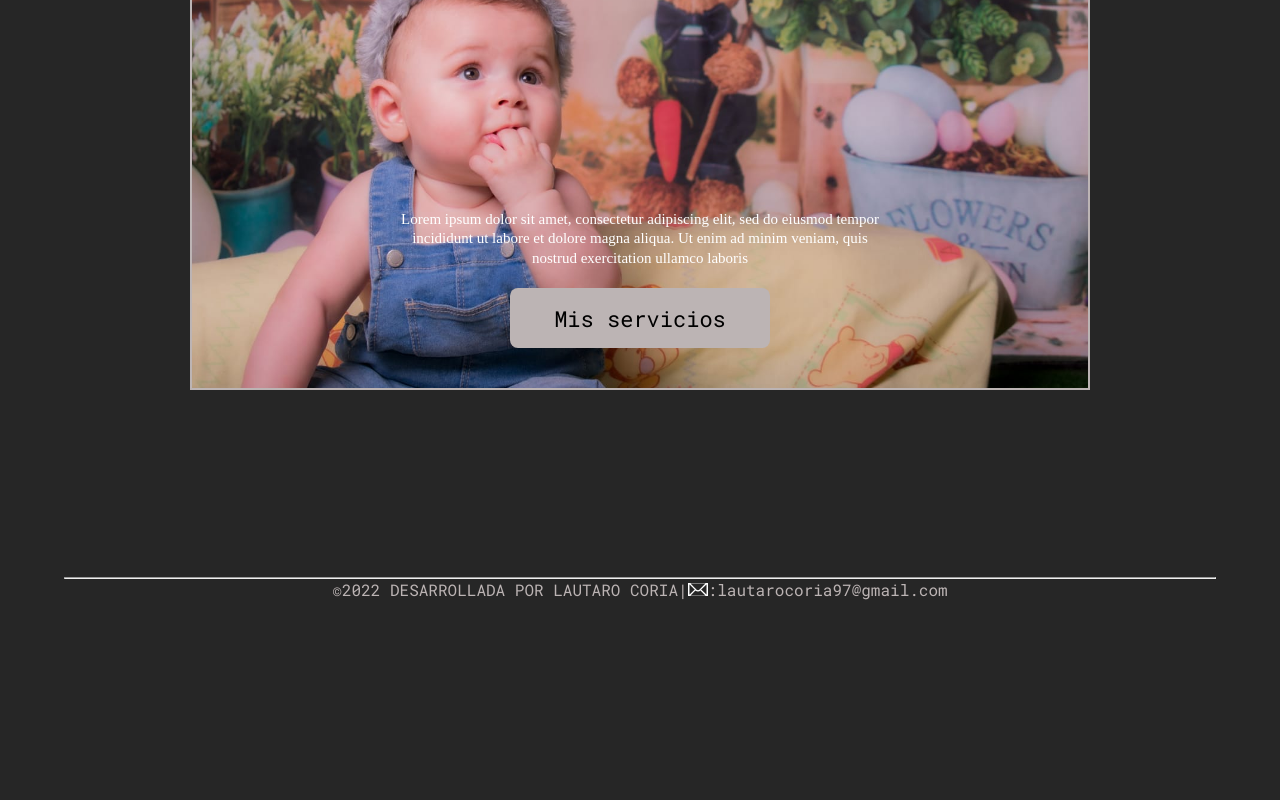
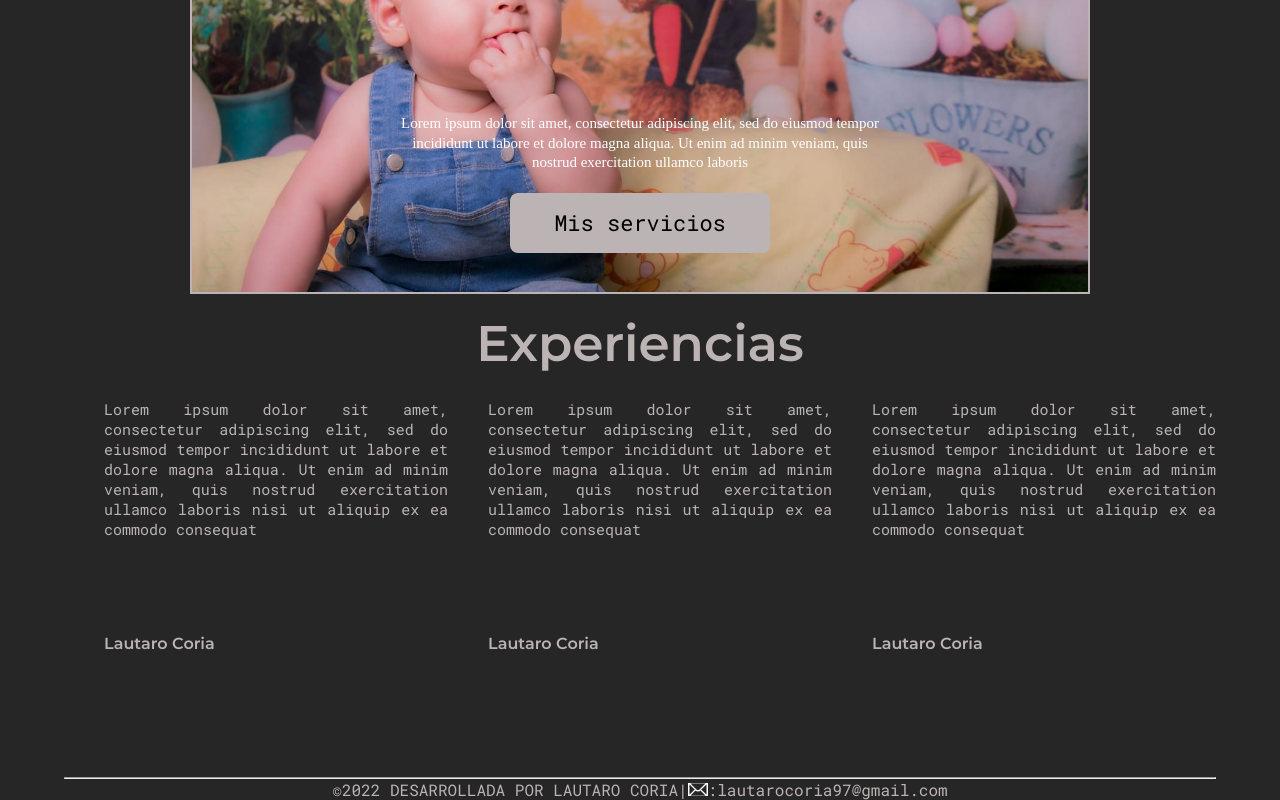
Before and after one commit to lautacoria18/gc-fotos, a React (Create React App) app: page / in a window 1280 px wide. Shown: the part 471-1271 px from the top of the page. Before the commit the page ends 1071 px from the top, so only its background shows below. Built offline with nearby package versions, Linux system fonts and the light colour scheme.

Commit message:
Experiencias a medias

```diff
--- /dev/null
+++ b/src/components/HeroSection.css
@@ -0,0 +1,32 @@
+.experiencias {
+  margin-top: 60px;
+}
+
+.block-experiencias {
+  display: flex;
+  text-align: center;
+}
+
+.title-exp {
+  font-size: 5rem;
+}
+.container-exp {
+  margin-left: 30px;
+  margin-top: 20px;
+  width: 15cm;
+  height: 250px;
+}
+
+.text-exp {
+  margin-left: 10px;
+  margin-top: 5px;
+  font-size: 1.5em;
+  text-align: justify;
+}
+
+.name-exp {
+  margin-top: 95px;
+  margin-left: 10px;
+  text-align: left;
+  font-size: medium;
+}
--- a/src/components/HeroSection.js
+++ b/src/components/HeroSection.js
@@ -4,12 +4,13 @@ import HeroImg from '../assets/images/hero.png';
 import Button from './Button';
 import Ptext from './Ptext';
 import NeneJpg from '../assets/images/elnene.jpeg';
+import './HeroSection.css';
 
 const HeroStyles = styledComponents.div`
 
 .hero {
     height: 100vh;
-    min-height: 1000px;
+    min-height: 1200px;
     width: 100%;
     text-align: center;
     display: flex;
@@ -83,6 +84,38 @@ export default function HeroSection() {
               btnText="Mis servicios"
               outline={false}
             />
+            <div className="experiencias">
+              <h1 className="title-exp">Experiencias</h1>
+              <div className="block-experiencias">
+                <div className="container-exp">
+                  <p className="text-exp">
+                    Lorem ipsum dolor sit amet, consectetur adipiscing elit, sed
+                    do eiusmod tempor incididunt ut labore et dolore magna
+                    aliqua. Ut enim ad minim veniam, quis nostrud exercitation
+                    ullamco laboris nisi ut aliquip ex ea commodo consequat
+                  </p>
+                  <h3 className="name-exp">Lautaro Coria</h3>
+                </div>
+                <div className="container-exp">
+                  <p className="text-exp">
+                    Lorem ipsum dolor sit amet, consectetur adipiscing elit, sed
+                    do eiusmod tempor incididunt ut labore et dolore magna
+                    aliqua. Ut enim ad minim veniam, quis nostrud exercitation
+                    ullamco laboris nisi ut aliquip ex ea commodo consequat
+                  </p>
+                  <h3 className="name-exp">Lautaro Coria</h3>
+                </div>
+                <div className="container-exp">
+                  <p className="text-exp">
+                    Lorem ipsum dolor sit amet, consectetur adipiscing elit, sed
+                    do eiusmod tempor incididunt ut labore et dolore magna
+                    aliqua. Ut enim ad minim veniam, quis nostrud exercitation
+                    ullamco laboris nisi ut aliquip ex ea commodo consequat
+                  </p>
+                  <h3 className="name-exp">Lautaro Coria</h3>
+                </div>
+              </div>
+            </div>
           </div>
         </div>
       </div>
```
